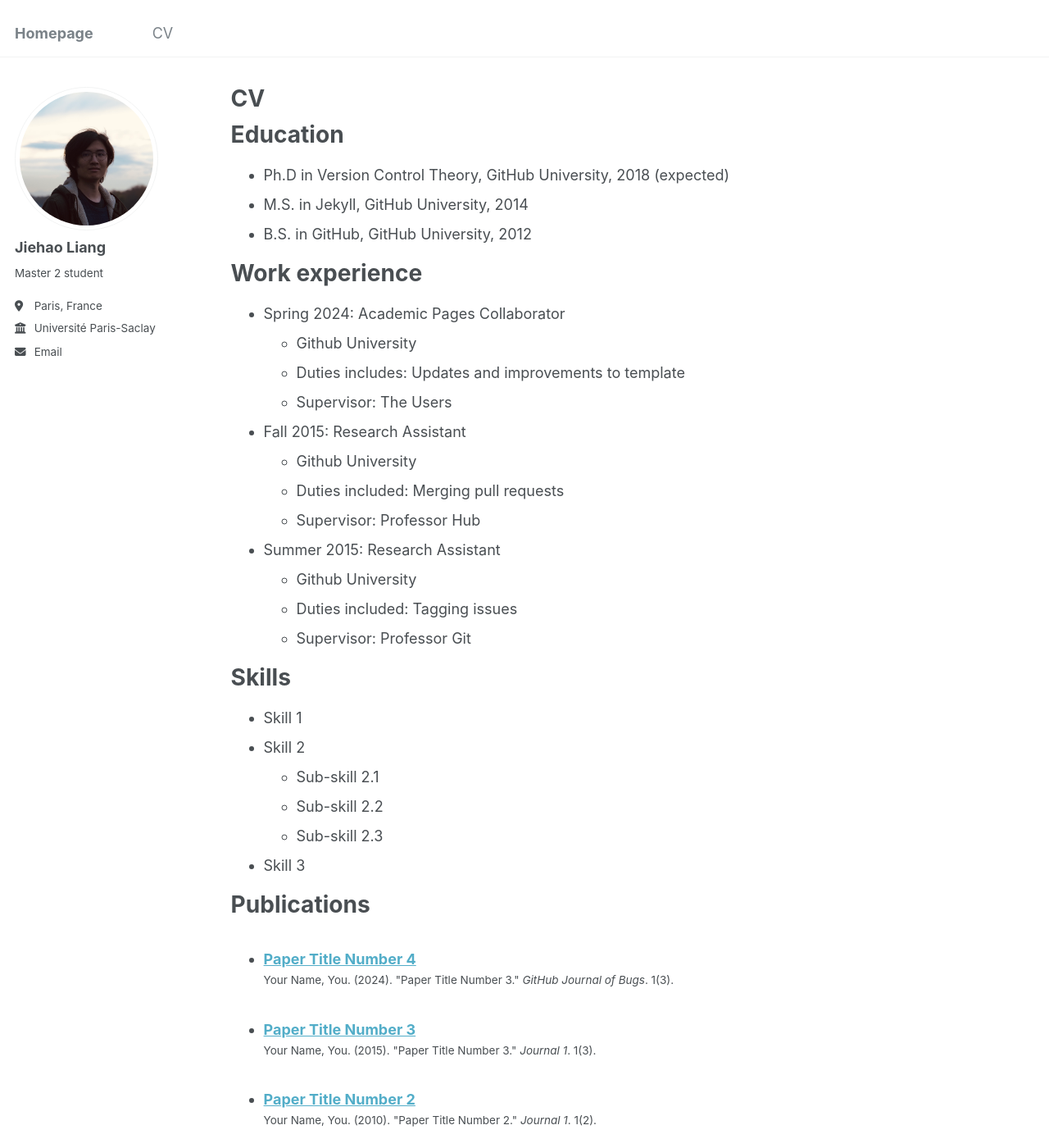
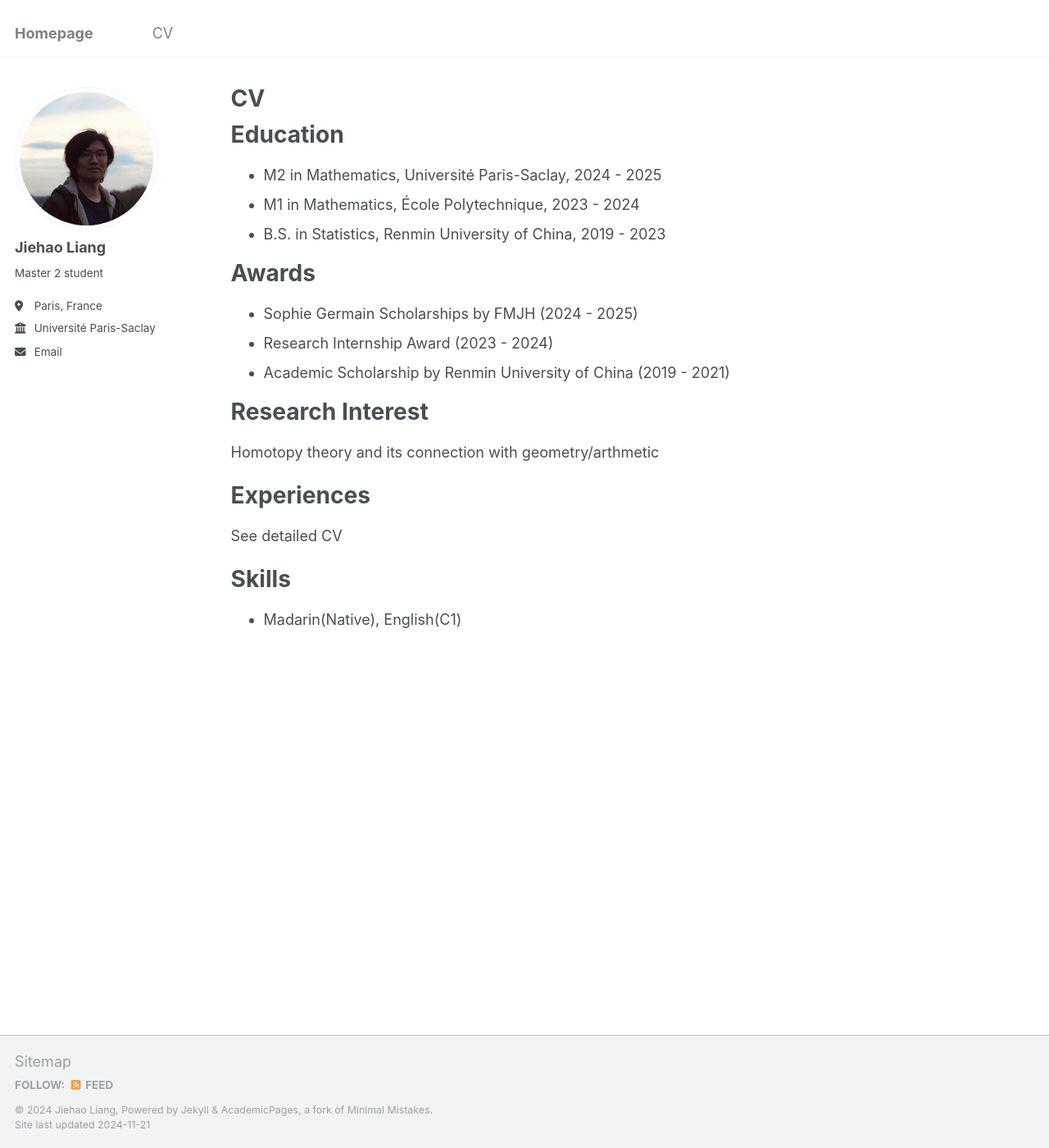
Before and after one commit to liangjiehao/liangjiehao.github.io, a Jekyll site: the page built from _pages/cv.md, in a window 1280 px wide and 1400 px high. Shown: the whole window at 82% size. Built offline with Jekyll 4.4.1, drawn with Linux system fonts in a browser that asks for light colours; some of the changed text lies outside the part shown.

Commit message:
Update cv.md

```diff
--- a/_pages/cv.md
+++ b/_pages/cv.md
@@ -11,54 +11,25 @@ redirect_from:
 
 Education
 ======
-* Ph.D in Version Control Theory, GitHub University, 2018 (expected)
-* M.S. in Jekyll, GitHub University, 2014
-* B.S. in GitHub, GitHub University, 2012
+* M2 in Mathematics, Université Paris-Saclay, 2024 - 2025
+* M1 in Mathematics, École Polytechnique, 2023 - 2024
+* B.S. in Statistics, Renmin University of China, 2019 - 2023
 
-Work experience
+Awards
 ======
-* Spring 2024: Academic Pages Collaborator
-  * Github University
-  * Duties includes: Updates and improvements to template
-  * Supervisor: The Users
+* Sophie Germain Scholarships by FMJH  (2024 - 2025)
+* Research Internship Award (2023 - 2024)
+* Academic Scholarship by Renmin University of China (2019 - 2021)
 
-* Fall 2015: Research Assistant
-  * Github University
-  * Duties included: Merging pull requests
-  * Supervisor: Professor Hub
+Research Interest
+======
+Homotopy theory and its connection with geometry/arthmetic
 
-* Summer 2015: Research Assistant
-  * Github University
-  * Duties included: Tagging issues
-  * Supervisor: Professor Git
+
+Experiences
+======
+See detailed CV
 
 Skills
 ======
-* Skill 1
-* Skill 2
-  * Sub-skill 2.1
-  * Sub-skill 2.2
-  * Sub-skill 2.3
-* Skill 3
-
-Publications
-======
-  <ul>{% for post in site.publications reversed %}
-    {% include archive-single-cv.html %}
-  {% endfor %}</ul>
-
-Talks
-======
-  <ul>{% for post in site.talks reversed %}
-    {% include archive-single-talk-cv.html  %}
-  {% endfor %}</ul>
-
-Teaching
-======
-  <ul>{% for post in site.teaching reversed %}
-    {% include archive-single-cv.html %}
-  {% endfor %}</ul>
-
-Service and leadership
-======
-* Currently signed in to 43 different slack teams
+* Madarin(Native), English(C1)
```
